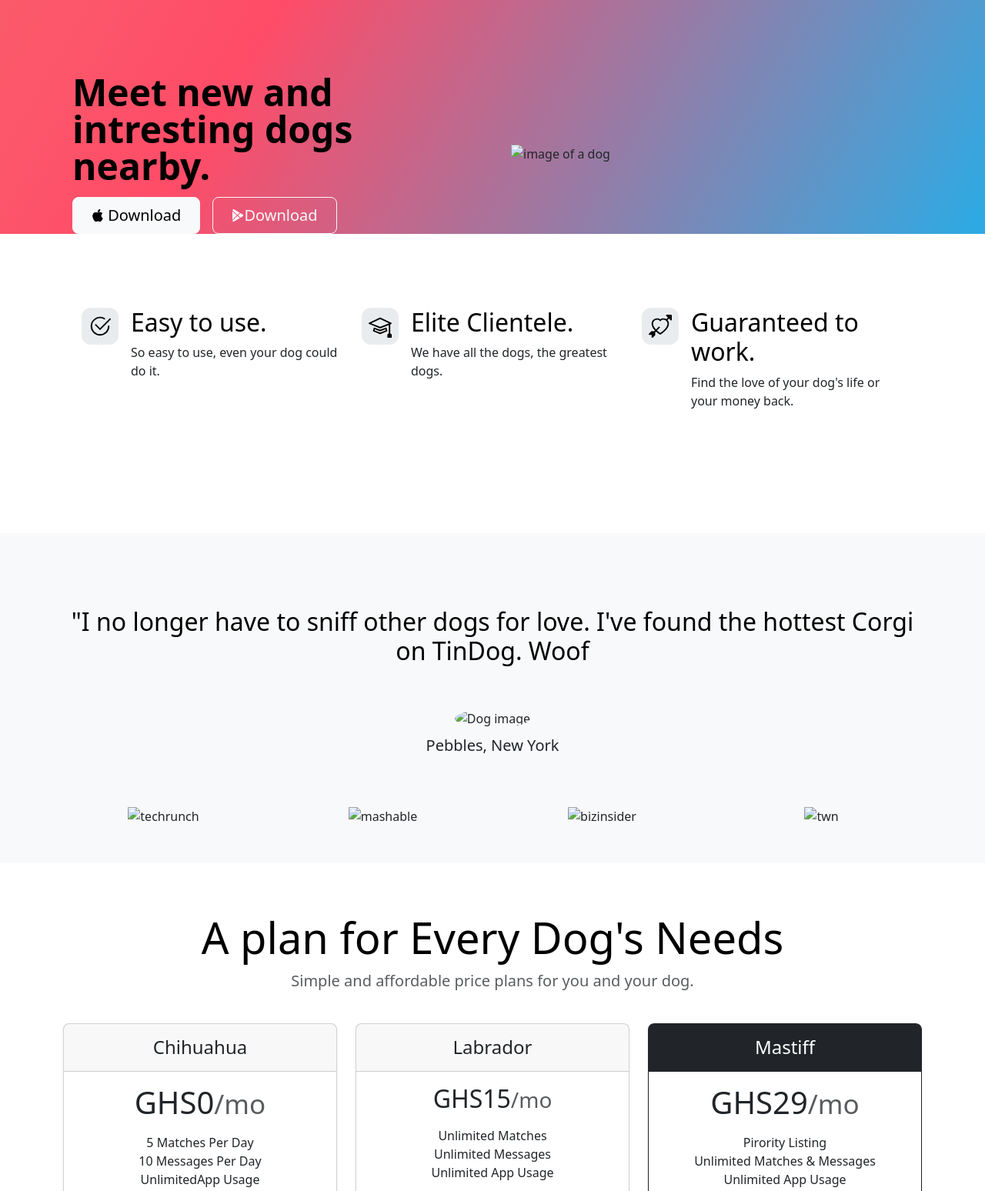
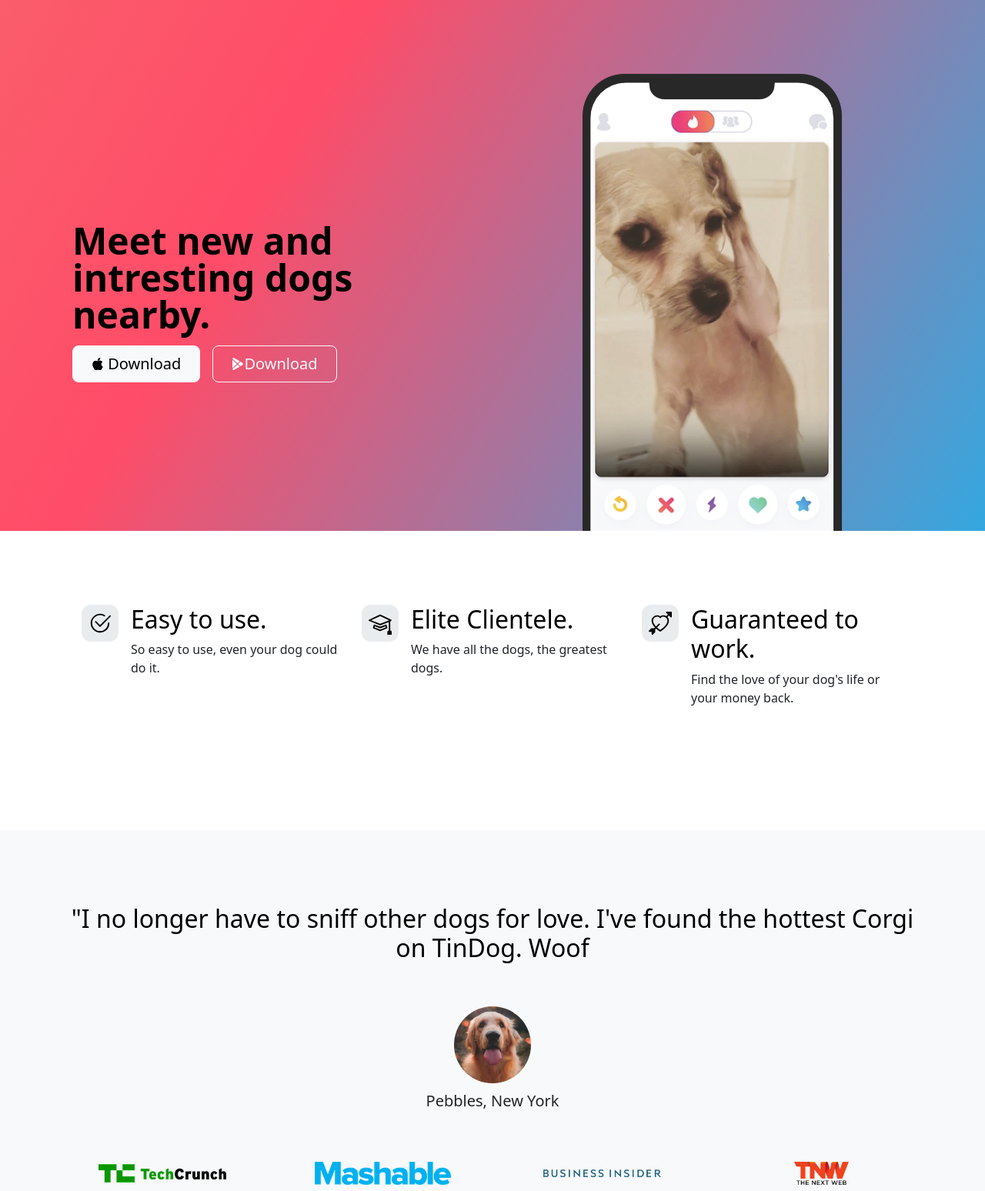
Before and after one commit to Ernest-Botchway/html-TinDog-Project, a plain HTML site: page index.html in a window 1280 px wide. Shown: the top 1548 px of the page at 77% size. Drawn offline with nearby package versions, Linux system fonts and the light colour scheme; files that its build step writes are made by us from their sources.

Commit message:
Add files via upload

```diff
--- a/index.html
+++ b/index.html
@@ -6,7 +6,7 @@
   <meta name="viewport" content="width=device-width, initial-scale=1.0">
   <title>TinDog</title>
   <link href="https://cdn.jsdelivr.net/npm/bootstrap@5.3.7/dist/css/bootstrap.min.css" rel="stylesheet" integrity="sha384-LN+7fdVzj6u52u30Kp6M/trliBMCMKTyK833zpbD+pXdCLuTusPj697FH4R/5mcr" crossorigin="anonymous">
-  <link rel="stylesheet" href="./css/style.css">
+  <link rel="stylesheet" href="./style.css">
 </head>
 
 <body>
@@ -15,7 +15,7 @@
   <section id="title" class="gradient-background">
 <div class="container col-xxl-8 px-4 pt-5">
   <div class="row flex-lg-row-reverse align-items-center g-5 pt-5"> <div class="col-10 col-sm-8 col-lg-6">
-     <img src="./images/iphone.png" class="d-block mx-lg-auto img-fluid" alt="image of a dog" height="200" loading="lazy">
+     <img src="./iphone.png" class="d-block mx-lg-auto img-fluid" alt="image of a dog" height="200" loading="lazy">
      </div> <div class="col-lg-6"> <h1 class="display-5 fw-bold text-body-emphasis lh-1 mb-3">Meet new and intresting dogs nearby.</h1>
       <p class="lead"> </p>
        <div class="d-grid gap-2 d-md-flex justify-content-md-start">
@@ -88,7 +88,7 @@
 <div class="my-5"> <div class="p-5 text-center bg-body-tertiary"> <div class="container py-5"> <h2 class="text-body-emphasis">"I no longer have to sniff other dogs for love. I've found the hottest Corgi on
   TinDog. Woof</h2>
 
-  <img class="profile-img mt-5" src="./images/dog-img.jpg" alt="Dog image">
+  <img class="profile-img mt-5" src="./dog-img.jpg" alt="Dog image">
    <p class="col-lg-8 mx-auto lead mt-2">
 Pebbles, New York</p>
 
@@ -97,17 +97,17 @@ Pebbles, New York</p>
  <div class="container">
   <div class="row">
     <div class="col-lg-3 col-sm-12">
-      <img src="./images/techcrunch.png" alt="techrunch" height="30">
+      <img src="./techcrunch.png" alt="techrunch" height="30">
     </div>
     <div class="col-lg-3 col-sm-12">
-      <img src="./images/mashable.png" alt="mashable" height="30">
+      <img src="./mashable.png" alt="mashable" height="30">
     </div>
     <div class="col-lg-3 col-sm-12">
-      <img src="./images/bizinsider.png" alt="bizinsider" height="30">
+      <img src="./bizinsider.png" alt="bizinsider" height="30">
 
       </div>
        <div class="col-lg-3 col-sm-12">
-        <img src="./images/tnw.png" alt="twn" height="30">
+        <img src="./tnw.png" alt="twn" height="30">
        </div>
   </div>
  </div>
```
